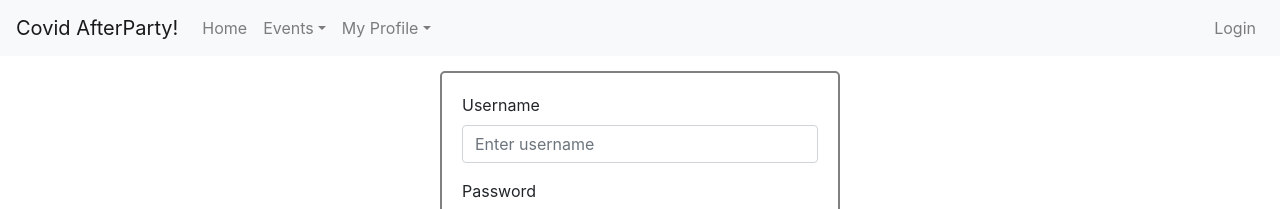
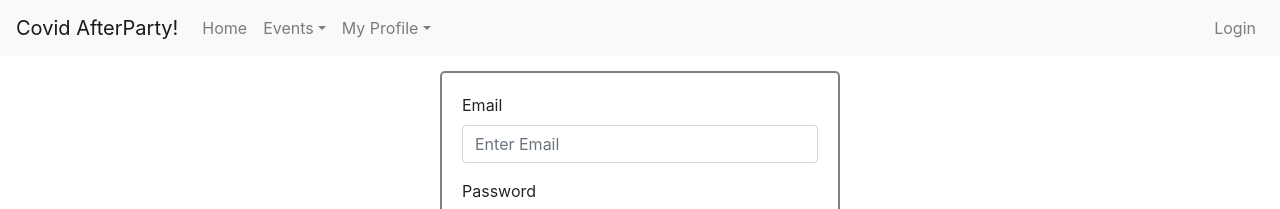
Before and after one commit to MCtyskie/pai_project, a React (Create React App) app in the folder pai_frontend/: page /login in a window 1280 px wide. Shown: the top 209 px of the page. Built offline with nearby package versions, Linux system fonts and the light colour scheme.

Commit message:
Login simple browser validation

```diff
--- a/pai_frontend/package.json
+++ b/pai_frontend/package.json
@@ -17,7 +17,7 @@
     "web-vitals": "^1.1.1"
   },
   "scripts": {
-    "start": "react-scripts start",
+    "start": "set PORT=8080 && react-scripts start",
     "build": "react-scripts build",
     "test": "react-scripts test",
     "eject": "react-scripts eject"
--- a/pai_frontend/src/components/Login.js
+++ b/pai_frontend/src/components/Login.js
@@ -4,14 +4,18 @@ import Form from 'react-bootstrap/Form'
 import Button from 'react-bootstrap/Button';
 import "./login.css"
 
+
 class Login extends React.Component{
 	constructor(props) {
 		super(props);
 		this.state = {
             isLogged: false,
-            username : '',
+            email : '',
 			password : '',
+            validated: false,
 		}
+        this.handleChange = this.handleChange.bind(this);
+        this.handleLogin = this.handleLogin.bind(this);
 	}
 
 	componentDidMount() {
@@ -29,6 +33,14 @@ class Login extends React.Component{
 
     handleLogin(event){
         event.preventDefault();
+        const form = event.currentTarget;
+        console.log(form);
+        console.log(form.checkValidity());
+        if (form.checkValidity() === false) {
+            event.stopPropagation();
+        }
+        else{
+            this.setState({validated: true});
             const backend_url = "http://localhost:8081/login";
             axios.post(backend_url, {
                 username: this.state.username,
@@ -41,22 +53,29 @@ class Login extends React.Component{
                 console.log(err);
             })
         }
+    }
 
 	render() {
         let loginForm;
 		if (this.state.isLogged === false) {
 			loginForm =
-				(<Form className="form-container">
+				(<Form className="form-container" validated={this.state.validated} onSubmit={this.handleLogin}>
 					<Form.Group controlId="formBasicEmail">
-						<Form.Label>Username</Form.Label>
-						<Form.Control type="text" name="username" onChange={this.handleChange} placeholder="Enter username" />
+						<Form.Label>Email</Form.Label>
+						<Form.Control required type="text" name="email" onChange={this.handleChange} placeholder="Enter Email" />
+                        <Form.Control.Feedback type="invalid">
+                            Please input a valid email.
+                        </Form.Control.Feedback>
 					</Form.Group>
 
 					<Form.Group controlId="formBasicPassword">
 						<Form.Label>Password</Form.Label>
-						<Form.Control type="password" name="password" onChange={this.handleChange} placeholder="Password" />
+						<Form.Control required type="password" name="password" onChange={this.handleChange} placeholder="Password" />
+                        <Form.Control.Feedback type="invalid">
+                            Please input a valid password.
+                        </Form.Control.Feedback>
                     </Form.Group>
-                    <Button variant="primary" className="submit-btn" type="submit" onClick={this.handleLogin}>
+                    <Button variant="primary" className="submit-btn" type="submit">
                         Login
                     </Button>
 				</Form>);
```
Lines whose indentation alone changed are shown as unchanged.
